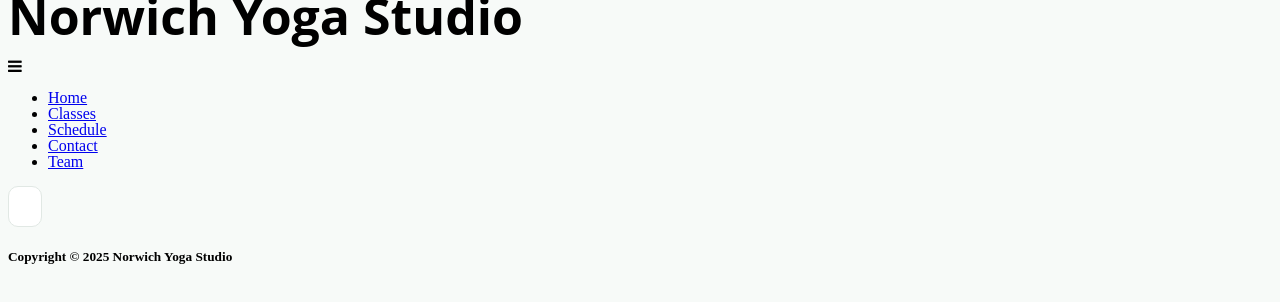
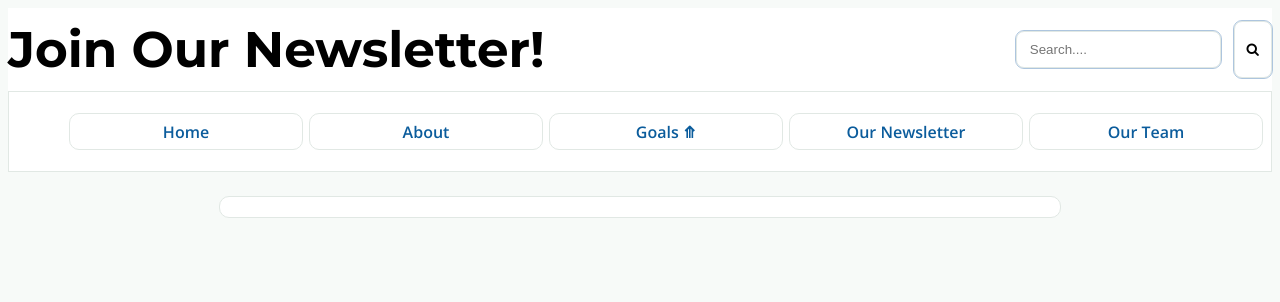
Before and after one commit to poomeron/Web-Dev-group-Project, a website: page public/team.html in a window 1280 px wide. Drawn offline with nearby package versions, Linux system fonts and the light colour scheme.

Commit message:
Update team.html

```diff
--- a/public/team.html
+++ b/public/team.html
@@ -1,37 +1,31 @@
+<!DOCTYPE html>
 <html>
 
     <head>
+        <link rel="stylesheet" href="style.css">
+        <link rel="stylesheet" href="https://fonts.googleapis.com/css2?family=Montserrat:wght@400;600;700&family=Open+Sans:wght@400;600&display=swap">
         <link rel="stylesheet"
                 href="https://cdnjs.cloudflare.com/ajax/libs/font-awesome/4.7.0/css/font-awesome.min.css">
-        <link rel="stylesheet" href="style.css">
+        <script src="scripts/apps.js" defer></script>
         <meta name="viewport" content="width=device-width, initial-scale=1">
-        <meta name="keywords" content="team page, HTML">
-        <meta name="description" content="Team page for group project">
+        <meta name="keywords" content="Team page, HTML">
+        <meta name="description" content="Group Project: Team page">
         <meta name="author" content="Group Members">
         <meta charset="utf-8">
-        <script src="scripts/apps.js" defer></script>
     </head>
 
     <body>
-        <div id="Wrapper">
-            <header>
-                <title>Norwich Yoga studio</title>
-                <h1>Norwich Yoga Studio</h1>
-                <a id="Burger"><i class="fa fa-bars"></i></a>
-            </header>
-
-            <nav>
-                <ul class="Hidden">
-                    <li><a href="index.html" class="Navigation">Home</a></li>
-                    <li><a href="classes.html" class="Navigation">Classes</a></li>
-                    <li><a href="schedule.html" class="Navigation">Schedule</a></li>
-                    <li><a href="form.html" class="Navigation">Contact</a></li>
-                    <li class="active"><a href="team.html" class="Navigation">Team</a></li>
-                </ul>
-            </nav>
+        <div>
+            <!-- apps.js fills this header from data.json -->
+            <header id="form_title"></header>
         </div>
 
-        <main>
+        <nav class="main-nav">
+            <!-- apps.js builds the nav links here -->
+            <ul class="nav-bar"></ul>
+        </nav>
+
+        <main class="mainForm">
             <section id="team-section">
                 <h2 id="team-title"></h2>
                 <p id="team-intro"></p>
@@ -43,9 +37,5 @@
                 <p id="team-error" class="hidden"></p>
             </section>
         </main>
-
-        <footer>
-            <h5>Copyright © 2025 Norwich Yoga Studio</h5>
-        </footer>
     </body>
 </html>
```
